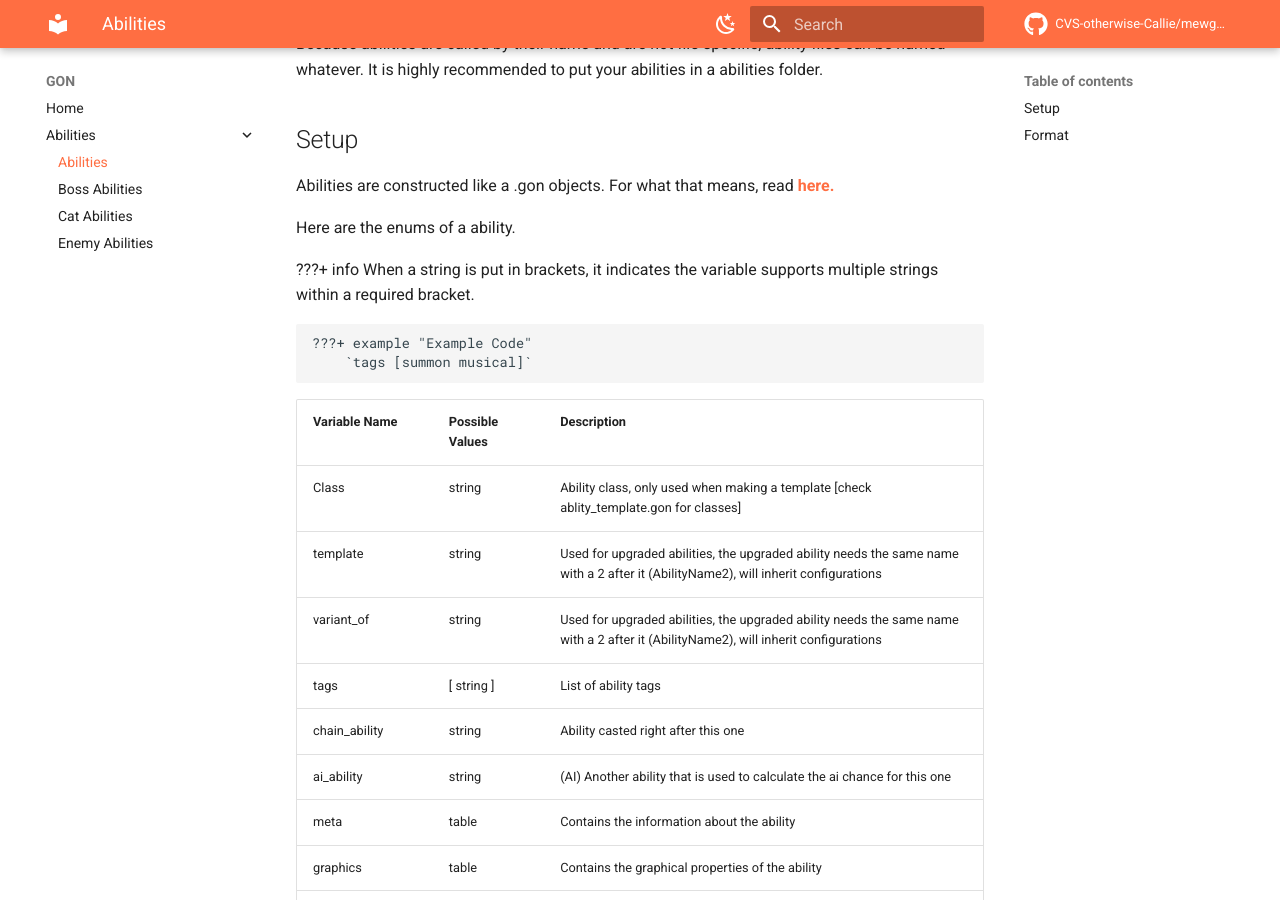
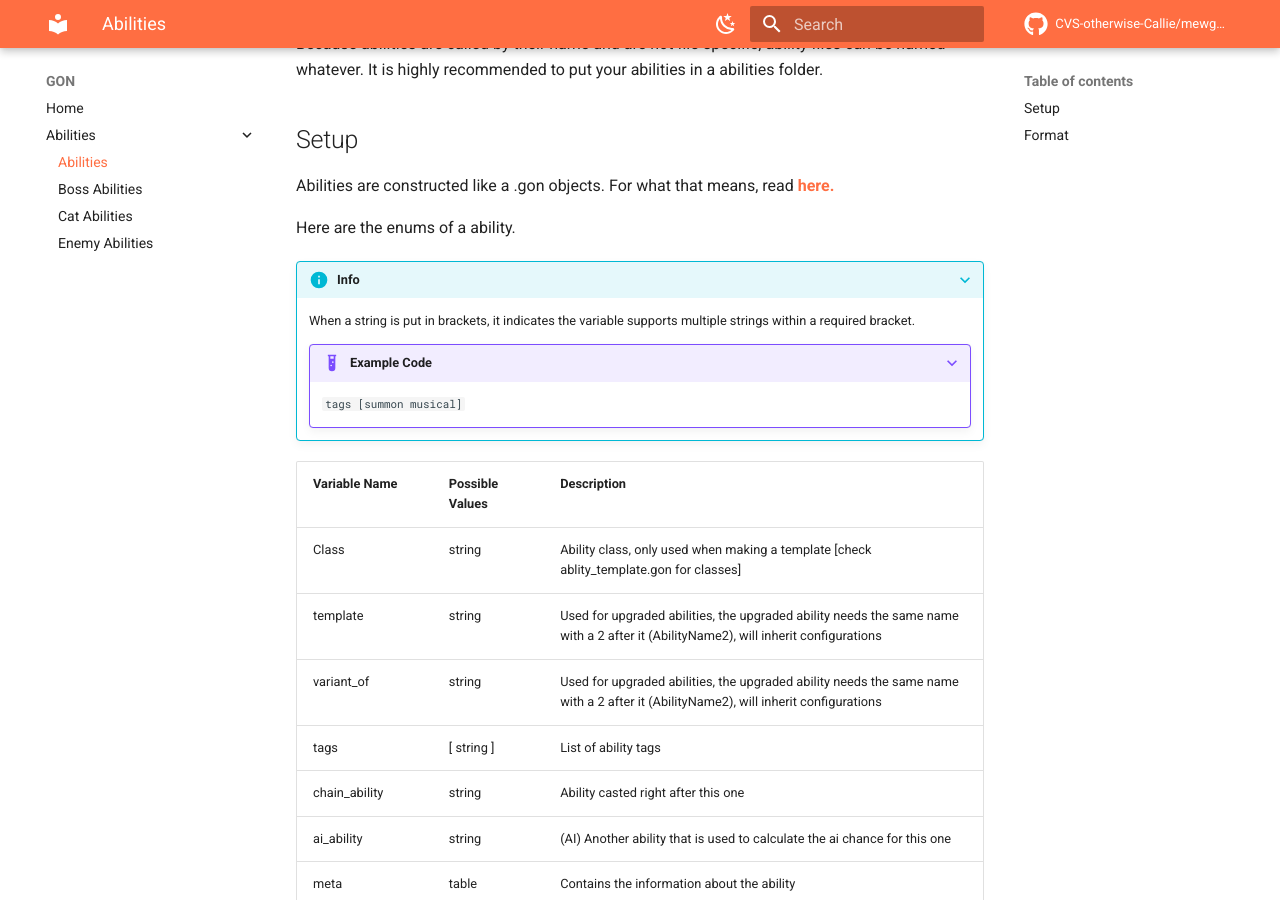
Before and after one commit to CVS-otherwise-Callie/mewgenics-modding-documents, an MkDocs documentation site: the page built from docs/gon/abi_abilitieshome.md, in a window 1280 px wide and 900 px high, scrolled down 316 px. Built offline with MkDocs 1.6.1 and Material for MkDocs 9.7.7, drawn with Linux system fonts in a browser that asks for light colours; nearby versions of some CDN libraries; library files that are not in the unit come from our copies; comment, search, counter and statistics services are not loaded; the version menu is left out.

Commit message:
i wonder

```diff
--- a/mkdocs.yml
+++ b/mkdocs.yml
@@ -51,6 +51,23 @@
           toggle:
             icon: material/weather-sunny
             name: Switch to light mode
+markdown_extensions:
+  - pymdownx.highlight:
+      linenums: true
+  - pymdownx.superfences:
+      custom_fences:
+        - name: mermaid
+          class: mermaid
+          format: !!python/name:pymdownx.superfences.fence_code_format
+  - pymdownx.inlinehilite
+  - pymdownx.snippets:
+      check_paths: true
+      url_download: true
+  - admonition
+  - pymdownx.details
+  - pymdownx.tabbed:
+      alternate_style: true
+  - attr_list
 plugins:
   - search:
       separator: '[\s\-\.\_\·]+'
```
Also changed, not shown: 1 other file.
